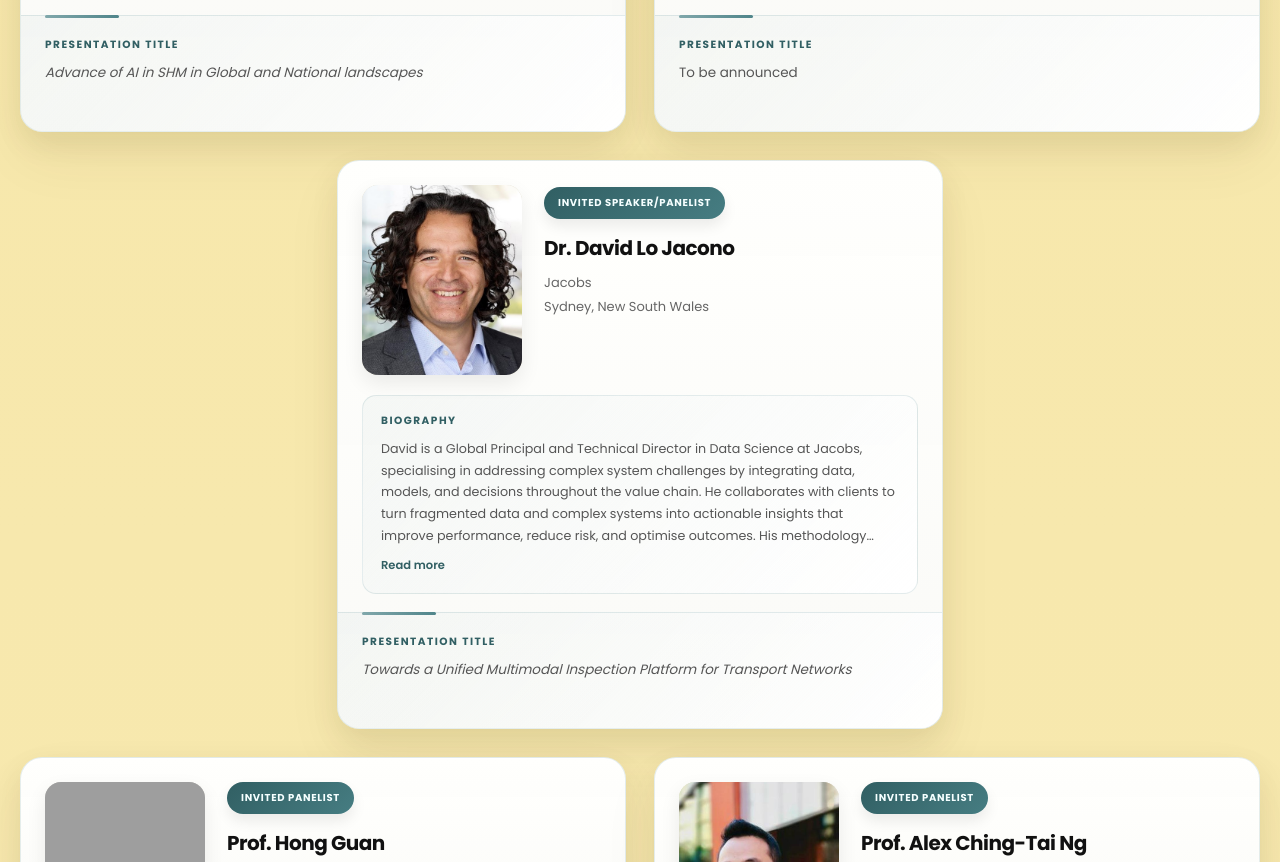
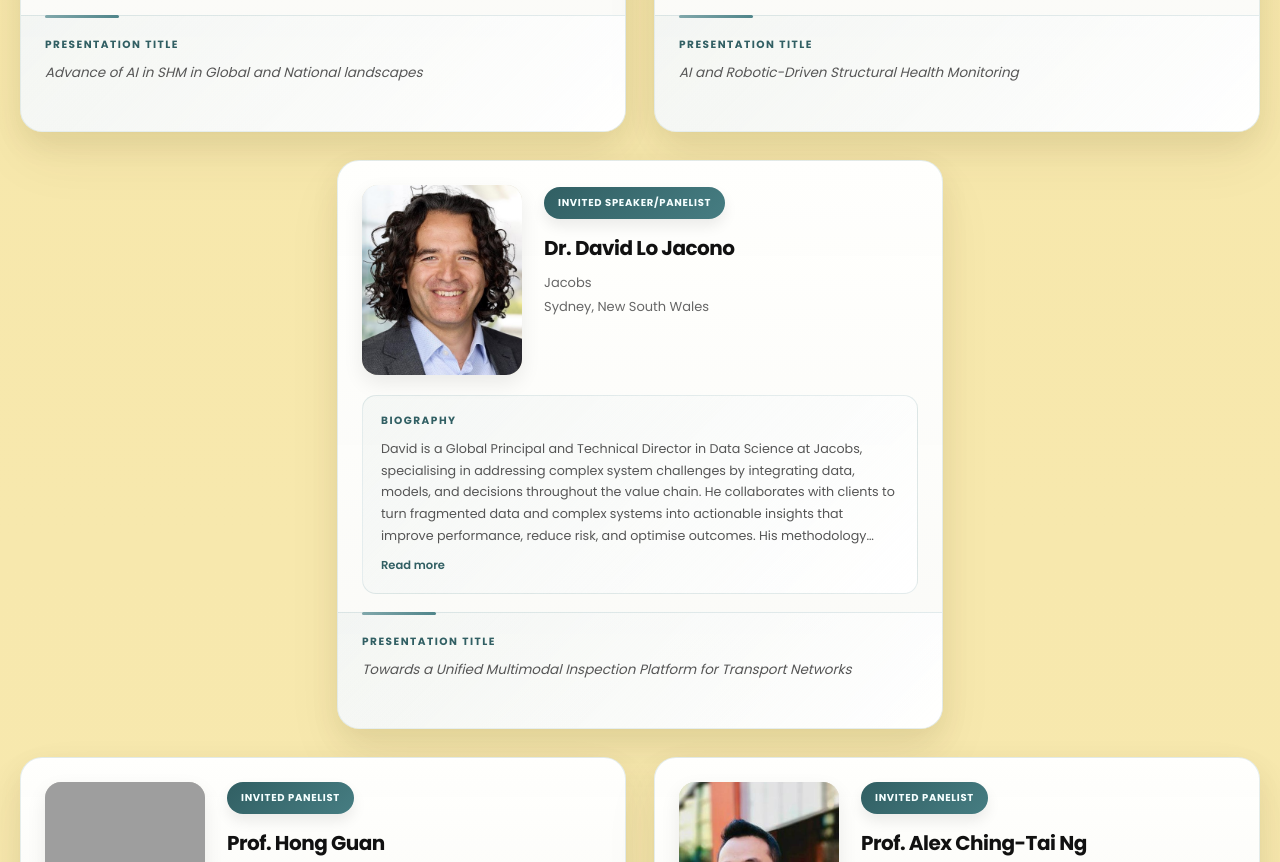
Before and after one commit to ANSHM2026/ANSHM2026, a plain HTML site: page keynote.html in a window 1280 px wide. Shown: the part 3826-4688 px from the top of the page. Drawn offline with Linux system fonts and the light colour scheme; grey boxes are pictures that could not be loaded.

Commit message:
Update keynote.html

```diff
--- a/keynote.html
+++ b/keynote.html
@@ -598,8 +598,8 @@
         <div class="presentation-label">
          Presentation title
         </div>
-        <div class="presentation-title tba">
-         To be announced
+        <div class="presentation-title">
+         AI and Robotic-Driven Structural Health Monitoring
         </div>
        </div>
       </article>
```
